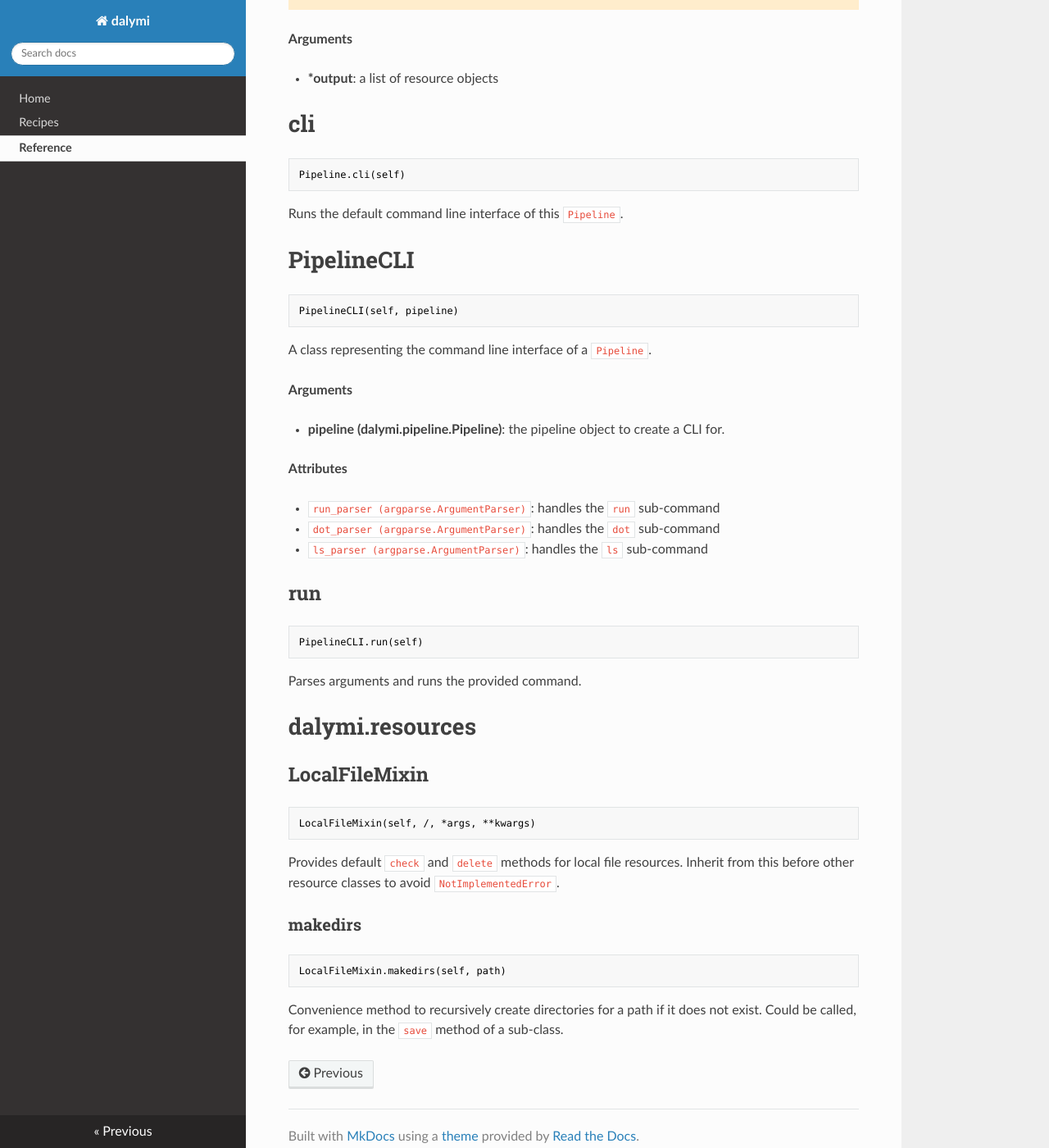
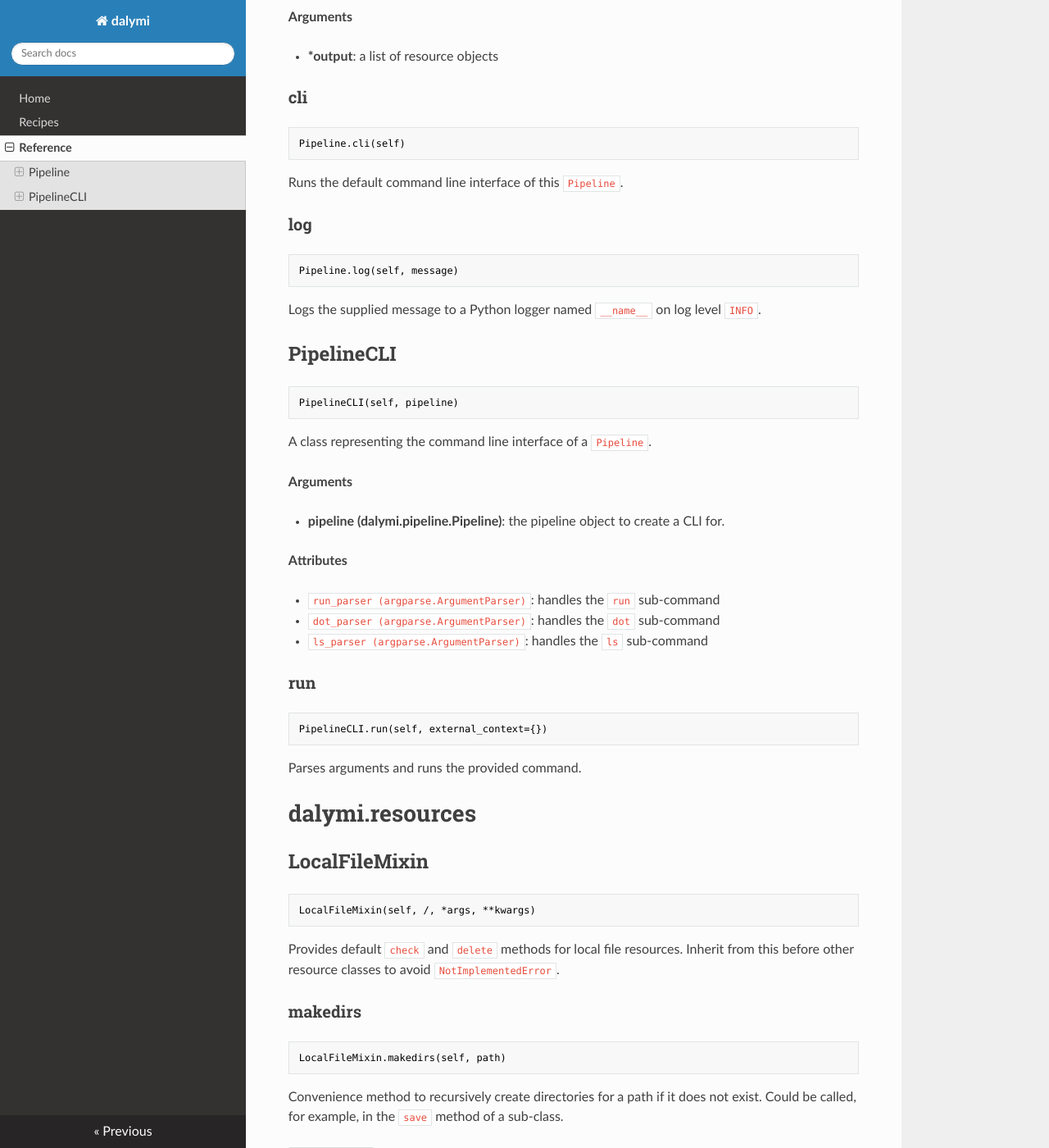
Before and after one commit to joschnitzbauer/dalymi, an MkDocs documentation site: the page built from docs/reference.md, in a window 1280 px wide and 1400 px high, scrolled down 967 px. Shown: the whole window at 82% size. Built offline with MkDocs 1.6.1, drawn with Linux system fonts in a browser that asks for light colours; nearby versions of some CDN libraries; old or Windows-style settings are respelled for this version of MkDocs.

Commit message:
Update API reference

````diff
--- a/docs/reference.md
+++ b/docs/reference.md
@@ -1,16 +1,13 @@
-<h1 id="dalymi.pipeline">dalymi.pipeline</h1>
+# dalymi.pipeline
 
-
-<h1 id="dalymi.pipeline.Pipeline">Pipeline</h1>
-
+## Pipeline
 ```python
 Pipeline(self)
 ```
 
 The main API to generate dalymi pipelines.
 
-<h1 id="dalymi.pipeline.Pipeline.input">input</h1>
-
+### input
 ```python
 Pipeline.input(self, *input)
 ```
@@ -24,8 +21,7 @@ __Arguments__
 
 - __*input__: a list of resource objects
 
-<h1 id="dalymi.pipeline.Pipeline.output">output</h1>
-
+### output
 ```python
 Pipeline.output(self, *output)
 ```
@@ -40,16 +36,21 @@ __Arguments__
 
 - __*output__: a list of resource objects
 
-<h1 id="dalymi.pipeline.Pipeline.cli">cli</h1>
-
+### cli
 ```python
 Pipeline.cli(self)
 ```
 
 Runs the default command line interface of this `Pipeline`.
 
-<h1 id="dalymi.pipeline.PipelineCLI">PipelineCLI</h1>
+### log
+```python
+Pipeline.log(self, message)
+```
 
+Logs the supplied message to a Python logger named `__name__` on log level `INFO`.
+
+## PipelineCLI
 ```python
 PipelineCLI(self, pipeline)
 ```
@@ -66,19 +67,16 @@ __Attributes__
 - `dot_parser (argparse.ArgumentParser)`: handles the `dot` sub-command
 - `ls_parser (argparse.ArgumentParser)`: handles the `ls` sub-command
 
-<h2 id="dalymi.pipeline.PipelineCLI.run">run</h2>
-
+### run
 ```python
-PipelineCLI.run(self)
+PipelineCLI.run(self, external_context={})
 ```
 
 Parses arguments and runs the provided command.
 
-<h1 id="dalymi.resources">dalymi.resources</h1>
+# dalymi.resources
 
-
-<h2 id="dalymi.resources.LocalFileMixin">LocalFileMixin</h2>
-
+## LocalFileMixin
 ```python
 LocalFileMixin(self, /, *args, **kwargs)
 ```
@@ -86,8 +84,7 @@ LocalFileMixin(self, /, *args, **kwargs)
 Provides default `check` and `delete` methods for local file resources.
 Inherit from this before other resource classes to avoid `NotImplementedError`.
 
-<h3 id="dalymi.resources.LocalFileMixin.makedirs">makedirs</h3>
-
+### makedirs
 ```python
 LocalFileMixin.makedirs(self, path)
 ```
````
